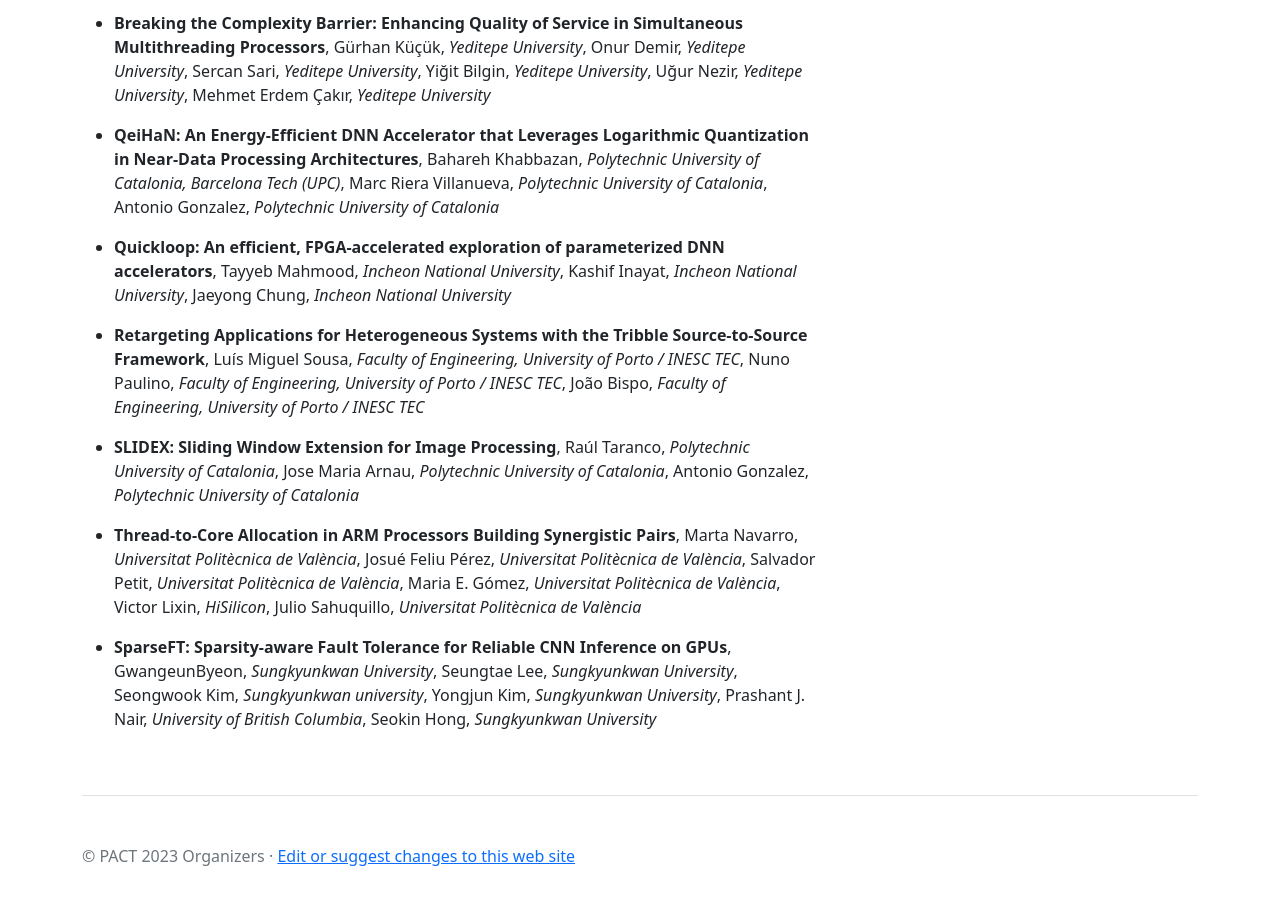
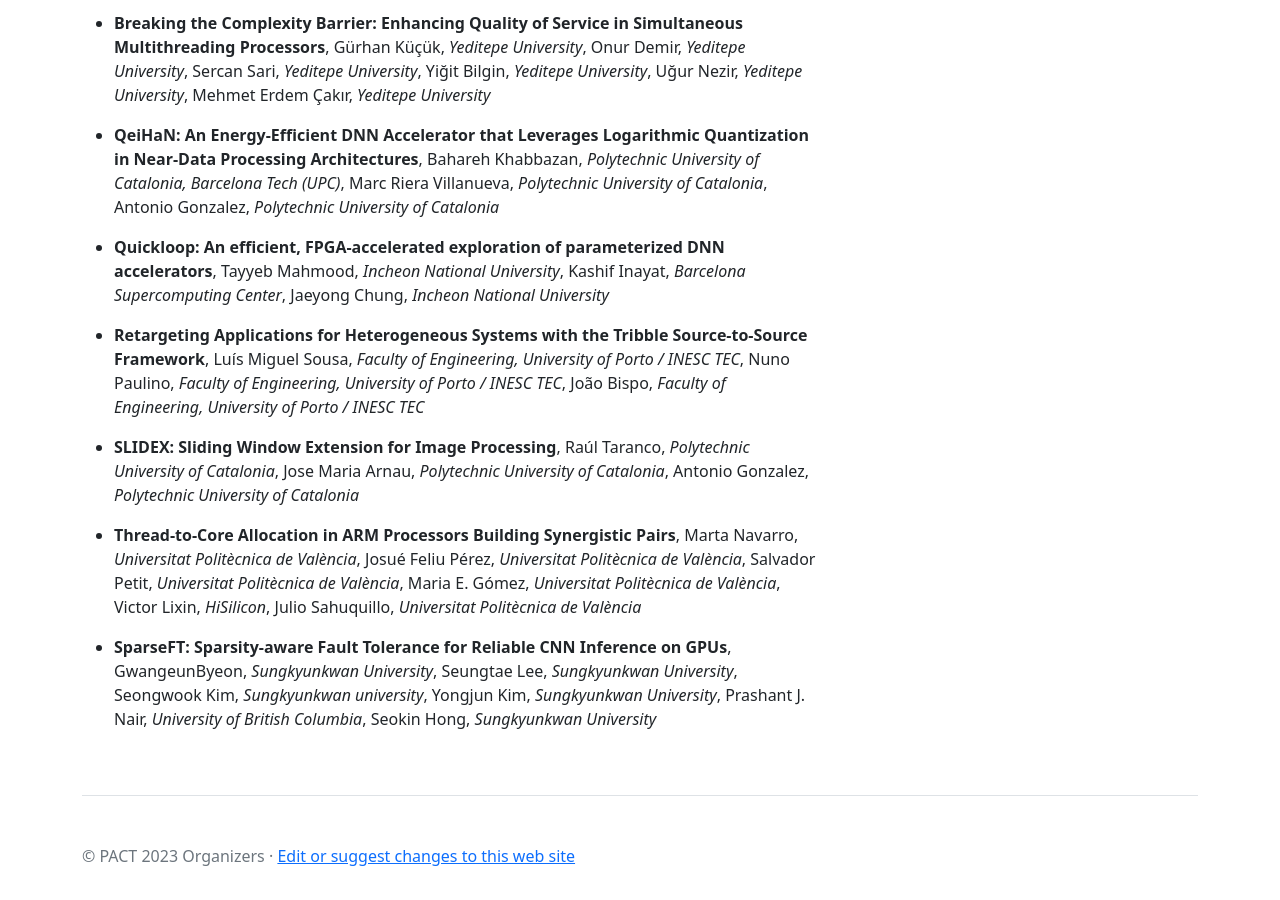
Before and after one commit to pact2023/pact2023.github.io, a Jekyll site: the page built from program/index.md, in a window 1280 px wide and 900 px high, scrolled down 10382 px. Built offline with Jekyll 4.4.1, drawn with Linux system fonts in a browser that asks for light colours.

Commit message:
112 author affiliation

```diff
--- a/_includes/list_of_papers.md
+++ b/_includes/list_of_papers.md
@@ -63,7 +63,7 @@
 
 * **QeiHaN: An Energy-Efficient DNN Accelerator that Leverages Logarithmic Quantization in Near-Data Processing Architectures**, Bahareh Khabbazan, _Polytechnic University of Catalonia, Barcelona Tech (UPC)_, Marc Riera Villanueva, _Polytechnic University of Catalonia_, Antonio Gonzalez, _Polytechnic University of Catalonia_
 
-* **Quickloop: An efficient, FPGA-accelerated exploration of parameterized DNN accelerators**, Tayyeb Mahmood, _Incheon National University_, Kashif Inayat, _Incheon National University_, Jaeyong Chung, _Incheon National University_
+* **Quickloop: An efficient, FPGA-accelerated exploration of parameterized DNN accelerators**, Tayyeb Mahmood, _Incheon National University_, Kashif Inayat, _Barcelona Supercomputing Center_, Jaeyong Chung, _Incheon National University_
 
 * **Retargeting Applications for Heterogeneous Systems with the Tribble Source-to-Source Framework**, Luís Miguel Sousa, _Faculty of Engineering, University of Porto / INESC TEC_, Nuno Paulino, _Faculty of Engineering, University of Porto / INESC TEC_, João Bispo, _Faculty of Engineering, University of Porto / INESC TEC_
 
```
